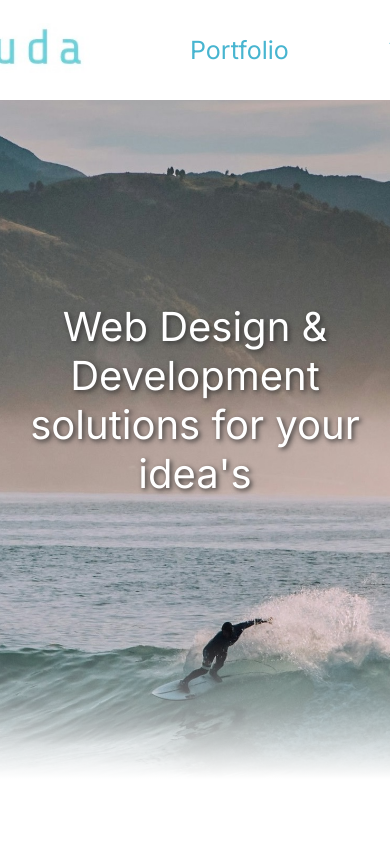
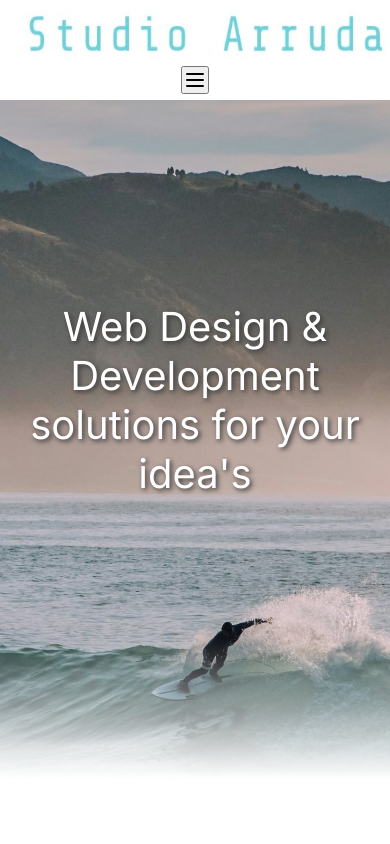
Before and after one commit to StudioArruda/studioarruda, a plain HTML site: page index.html in a window 390 px wide. Shown: the top 844 px of the page. Drawn offline with Linux system fonts and the light colour scheme; files whose address does not match are found by name.

Commit message:
Update hamburger index.html

```diff
--- a/index.html
+++ b/index.html
@@ -19,22 +19,33 @@
 
 <body>
 
-	<nav>
+
+	<nav id="navigation" class="navbar">
 			<div>
 			<a>
-				<img id="logo" src="./studioarrudaassets/Studioarrudalogo.png" alt="Studio Arruda's logo">
+				<img id="logo" src="/Users/jay/Desktop/Studio Arruda Site/studioarrudaassets/Studioarrudalogo.png" alt="Studio Arruda's logo">
 			</a>
-			<a href="#hero">
-				<img src="./studioarrudaassets/Studio Arrudatextlogo.jpg" alt="Studio Arruda text">
+			<a id="logotext" href="#hero">
+				<img src="/Users/jay/Desktop/Studio Arruda Site/studioarrudaassets/Studio Arrudatextlogo.jpg" alt="Studio Arruda text">
 			</a>
 			</div>
-			<div class="links">
+			<div class="nav-toggle links">
 				<a href="#portfolio">Portfolio</a>
 				<a href="#about">About Me</a>
 				<a href="#contact">Contact</a>
 			</div>
+
+			<button id="hamburger-toggle" class="hamburger">
+				<svg xmlns="http://www.w3.org/2000/svg" x-bind:width="size" x-bind:height="size" viewBox="0 0 24 24" fill="none" stroke="currentColor" x-bind:stroke-width="stroke" stroke-linecap="round" stroke-linejoin="round" width="24" height="24" stroke-width="2">
+					<path d="M4 6l16 0"></path>
+					<path d="M4 12l16 0"></path>
+					<path d="M4 18l16 0"></path>
+				  </svg>
+			</button>
+
+			<script src="app.js"></script>
+
 	</nav>
-
 
 	<main>
 
```
